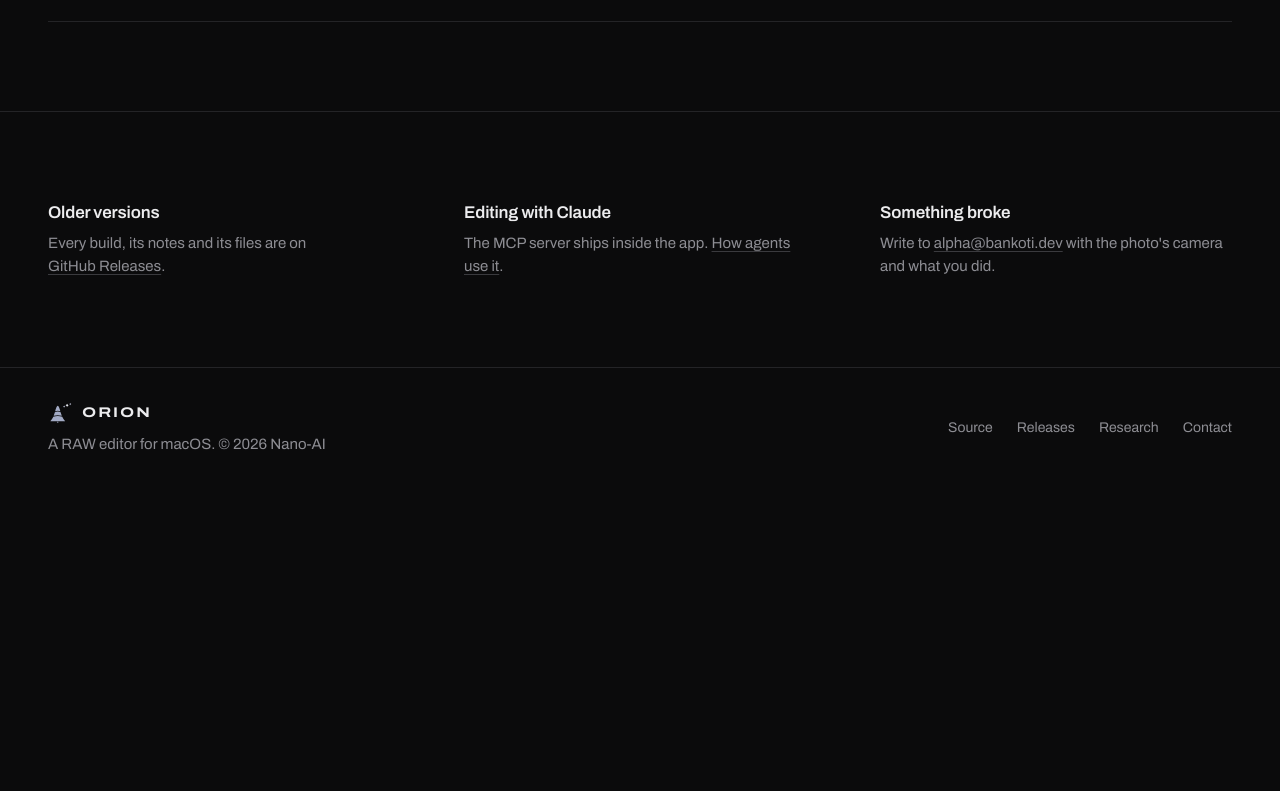
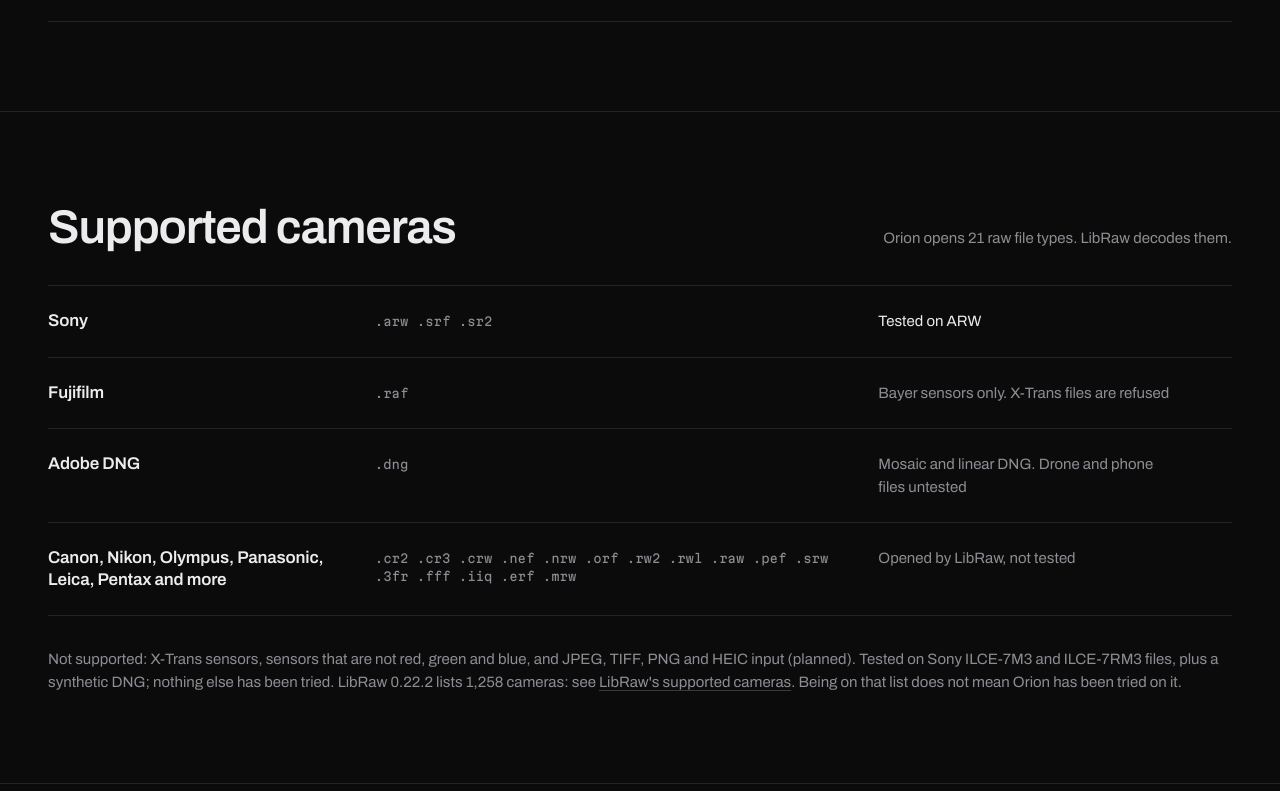
Before and after one commit to Nano-AI/Orion, a plain HTML site: page web/download/index.html in a window 1280 px wide. Shown: the part 1169-1960 px from the top of the page. Before the commit the page ends 1657 px from the top, so only its background shows below. Drawn offline with Linux system fonts and the light colour scheme; no server answers.

Commit message:
docs: a supported-camera table, and the README's speed, node and memory claims measured
Signed-off-by: Nano-AI <27119566+Nano-AI@users.noreply.github.com>

```diff
--- a/web/css/download.css
+++ b/web/css/download.css
@@ -85,6 +85,7 @@
 .platforms .status { font-size: var(--fs-md); color: var(--dim); }
 .platforms .is-ready { color: var(--text); }
 .platforms .btn { justify-self: start; padding: 0 var(--s-4); font-size: var(--fs-md); }
+.platforms--cams li { grid-template-columns: minmax(0, 1fr) minmax(0, 1.6fr) minmax(0, 1.2fr); }   /* no button column */
 .dl__here { margin-left: var(--s-3); font-family: var(--mono); font-size: var(--fs-xs); font-weight: 400; color: var(--accent); }
 
 .more { display: grid; grid-template-columns: repeat(3, minmax(0, 1fr)); gap: var(--s-6) var(--s-8); padding-block: var(--section-tight); }
--- a/web/download/index.html
+++ b/web/download/index.html
@@ -224,6 +224,38 @@
   </div>
 </section>
 
+<section class="band" id="cameras" aria-labelledby="cameras-title">
+  <div class="wrap band__in band__in--wide">
+    <div class="band__head">
+      <h2 class="h2" id="cameras-title">Supported cameras</h2>
+      <p class="small">Orion opens 21 raw file types. LibRaw decodes them.</p>
+    </div>
+    <ul class="platforms platforms--cams">
+      <li>
+        <p class="h3">Sony</p>
+        <p class="needs">.arw .srf .sr2</p>
+        <p class="status is-ready">Tested on ARW</p>
+      </li>
+      <li>
+        <p class="h3">Fujifilm</p>
+        <p class="needs">.raf</p>
+        <p class="status">Bayer sensors only. X-Trans files are refused</p>
+      </li>
+      <li>
+        <p class="h3">Adobe DNG</p>
+        <p class="needs">.dng</p>
+        <p class="status">Mosaic and linear DNG. Drone and phone files untested</p>
+      </li>
+      <li>
+        <p class="h3">Canon, Nikon, Olympus, Panasonic, Leica, Pentax and more</p>
+        <p class="needs">.cr2 .cr3 .crw .nef .nrw .orf .rw2 .rwl .raw .pef .srw .3fr .fff .iiq .erf .mrw</p>
+        <p class="status">Opened by LibRaw, not tested</p>
+      </li>
+    </ul>
+    <p class="small">Not supported: X-Trans sensors, sensors that are not red, green and blue, and JPEG, TIFF, PNG and HEIC input (planned). Tested on Sony ILCE-7M3 and ILCE-7RM3 files, plus a synthetic DNG; nothing else has been tried. LibRaw 0.22.2 lists 1,258 cameras: see <a class="link" href="https://www.libraw.org/supported-cameras">LibRaw's supported cameras</a>. Being on that list does not mean Orion has been tried on it.</p>
+  </div>
+</section>
+
 <section class="band" aria-label="Other downloads and help">
   <div class="wrap more">
     <div>
```
Also changed, not shown: README.md.
